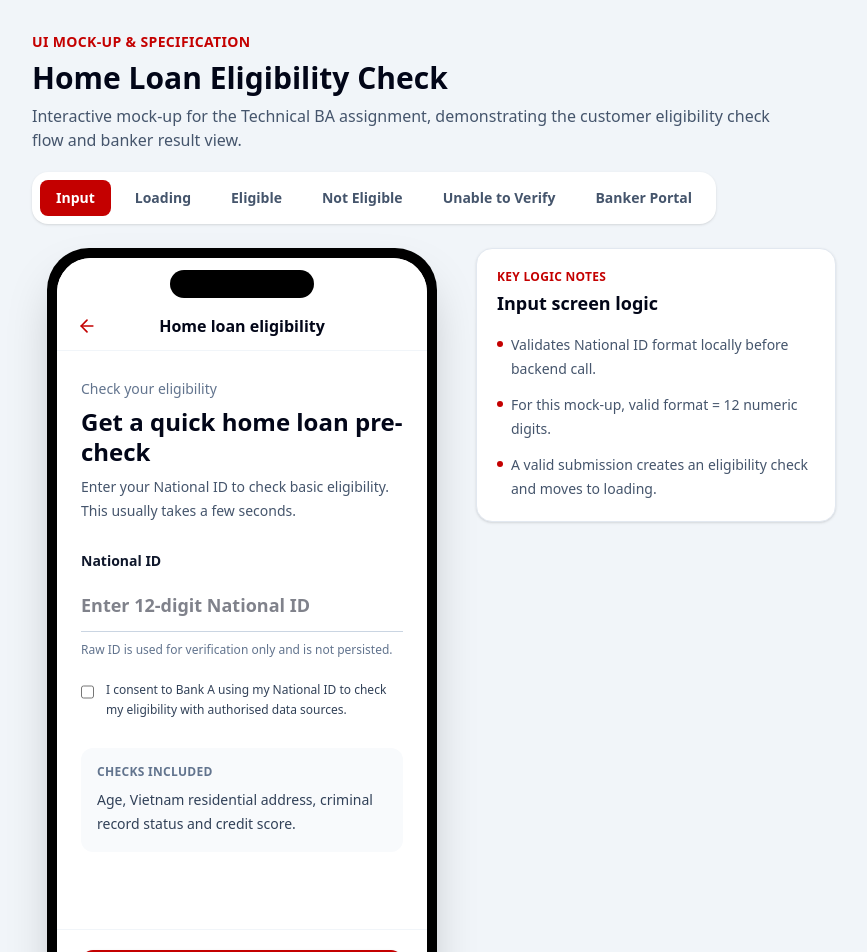
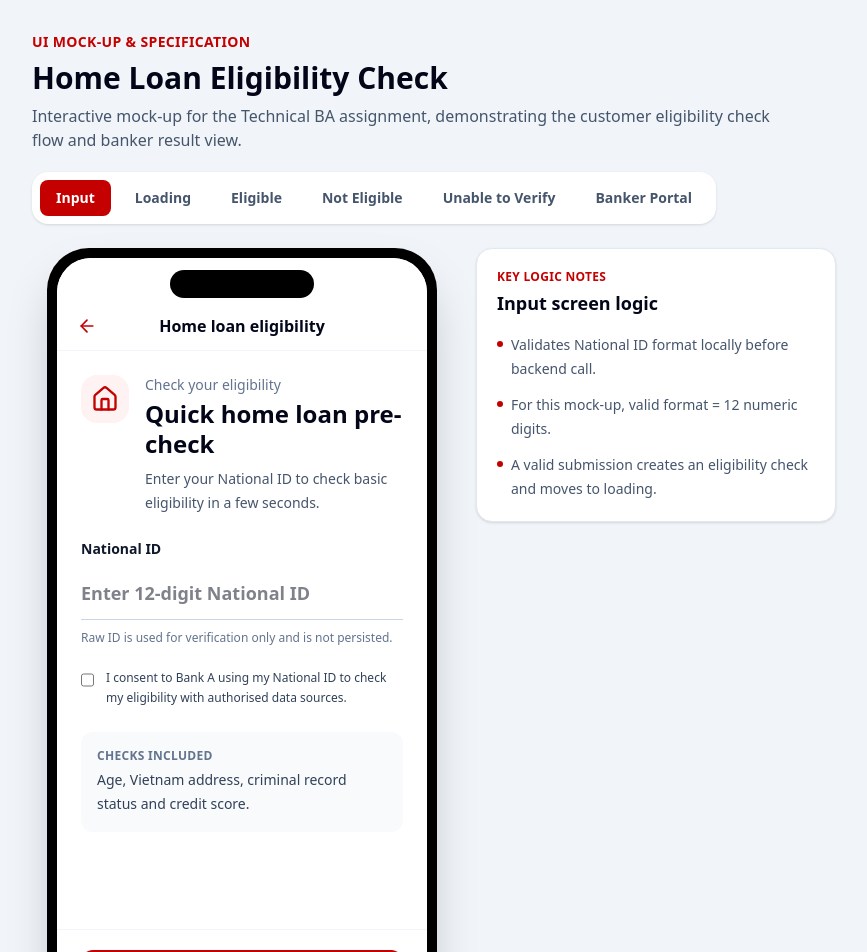
Before and after one commit to hoangphuc1999tg/nab-eligibility-ui, a React (Vite) app: page / in a window 1280 px wide. Shown: the top 952 px of the page, without its empty margins (0-867 px from the left). Built offline with nearby package versions, Linux system fonts and the light colour scheme.

Commit message:
Update App.jsx

```diff
--- a/src/App.jsx
+++ b/src/App.jsx
@@ -130,17 +130,24 @@ function NationalIdScreen({
     <IPhoneMockup>
       <MobileTopBar title="Home loan eligibility" />
 
-      <div className="px-6 pb-28 pt-7">
-        <p className="text-sm text-slate-500">Check your eligibility</p>
-        <h2 className="mt-2 text-2xl font-bold leading-tight text-slate-950">
-          Get a quick home loan pre-check
-        </h2>
-        <p className="mt-2 text-sm leading-6 text-slate-600">
-          Enter your National ID to check basic eligibility. This usually takes
-          a few seconds.
-        </p>
+      <div className="px-6 pb-28 pt-6">
+        <div className="flex items-start gap-4">
+          <div className="flex h-12 w-12 shrink-0 items-center justify-center rounded-2xl bg-red-50">
+            <Home className="h-7 w-7" style={{ color: NAB_RED }} />
+          </div>
 
-        <div className="mt-7">
+          <div>
+            <p className="text-sm text-slate-500">Check your eligibility</p>
+            <h2 className="mt-1 text-2xl font-bold leading-tight text-slate-950">
+              Quick home loan pre-check
+            </h2>
+            <p className="mt-2 text-sm leading-6 text-slate-600">
+              Enter your National ID to check basic eligibility in a few seconds.
+            </p>
+          </div>
+        </div>
+
+        <div className="mt-6">
           <label className="block text-sm font-bold text-slate-900">
             National ID
           </label>
@@ -186,13 +193,12 @@ function NationalIdScreen({
           </p>
         )}
 
-        <div className="mt-7 rounded-xl bg-slate-50 p-4">
+        <div className="mt-6 rounded-xl bg-slate-50 p-4">
           <p className="text-xs font-bold uppercase tracking-wide text-slate-500">
             Checks included
           </p>
-          <p className="mt-2 text-sm leading-6 text-slate-700">
-            Age, Vietnam residential address, criminal record status and credit
-            score.
+          <p className="mt-1 text-sm leading-6 text-slate-700">
+            Age, Vietnam address, criminal record status and credit score.
           </p>
         </div>
       </div>
```
